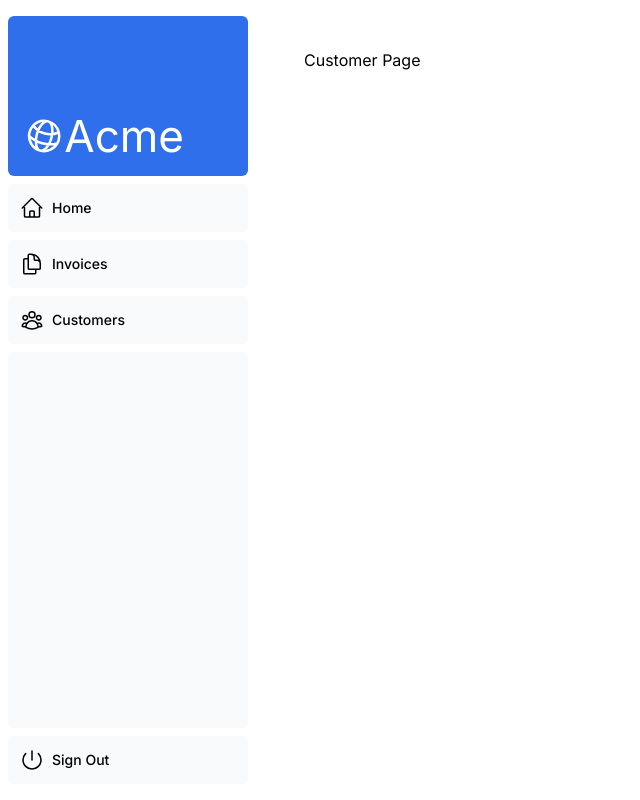
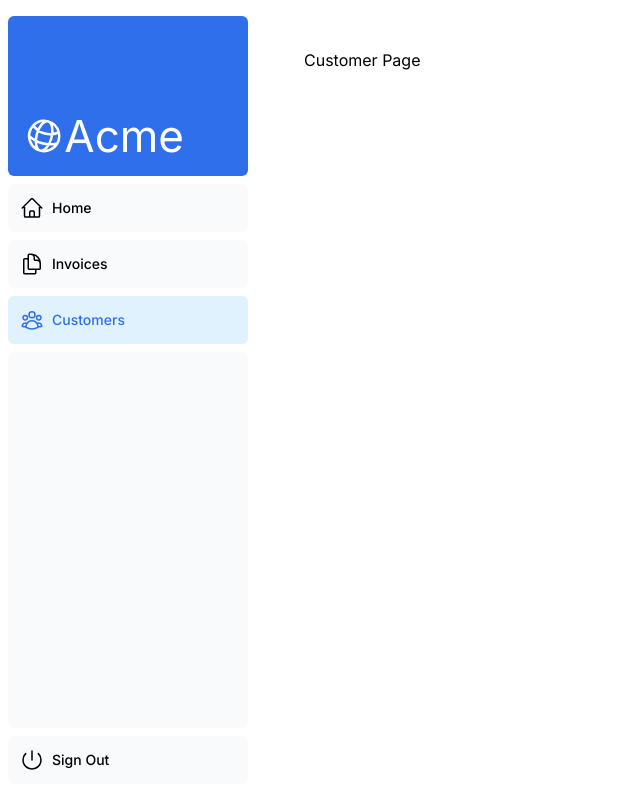
Before and after one commit to CenterValentine/nextJSTutorial, a Next.js app in the folder nextjs-dashboard/: page /dashboard/customers in a window 1280 px wide. Shown: the whole page, without its empty margins (0-640 px from the left). Built offline with nearby package versions, Linux system fonts and the light colour scheme.

Commit message:
W02 next.js tutorial chapt 5

```diff
--- a/nextjs-dashboard/app/ui/dashboard/nav-links.tsx
+++ b/nextjs-dashboard/app/ui/dashboard/nav-links.tsx
@@ -1,8 +1,15 @@
+"use client";
 import {
   UserGroupIcon,
   HomeIcon,
   DocumentDuplicateIcon,
 } from '@heroicons/react/24/outline';
+import Link from 'next/link';
+import { usePathname } from 'next/navigation';
+import clsx from 'clsx';
+
+
+
 
 // Map of links to display in the side navigation.
 // Depending on the size of the application, this would be stored in a database.
@@ -17,19 +24,24 @@
 ];
 
 export default function NavLinks() {
+    const pathname = usePathname();
   return (
     <>
       {links.map((link) => {
         const LinkIcon = link.icon;
         return (
-          <a
+          <Link
             key={link.name}
             href={link.href}
-            className="flex h-[48px] grow items-center justify-center gap-2 rounded-md bg-gray-50 p-3 text-sm font-medium hover:bg-sky-100 hover:text-blue-600 md:flex-none md:justify-start md:p-2 md:px-3"
+
+             className={clsx(
+              "flex h-[48px] grow items-center justify-center gap-2 rounded-md bg-gray-50 p-3 text-sm font-medium hover:bg-sky-100 hover:text-blue-600 md:flex-none md:justify-start md:p-2 md:px-3",
+              { 'bg-sky-100 text-blue-600' : link.href === pathname },
+            )}
           >
             <LinkIcon className="w-6" />
             <p className="hidden md:block">{link.name}</p>
-          </a>
+          </Link>
         );
       })}
     </>
```
